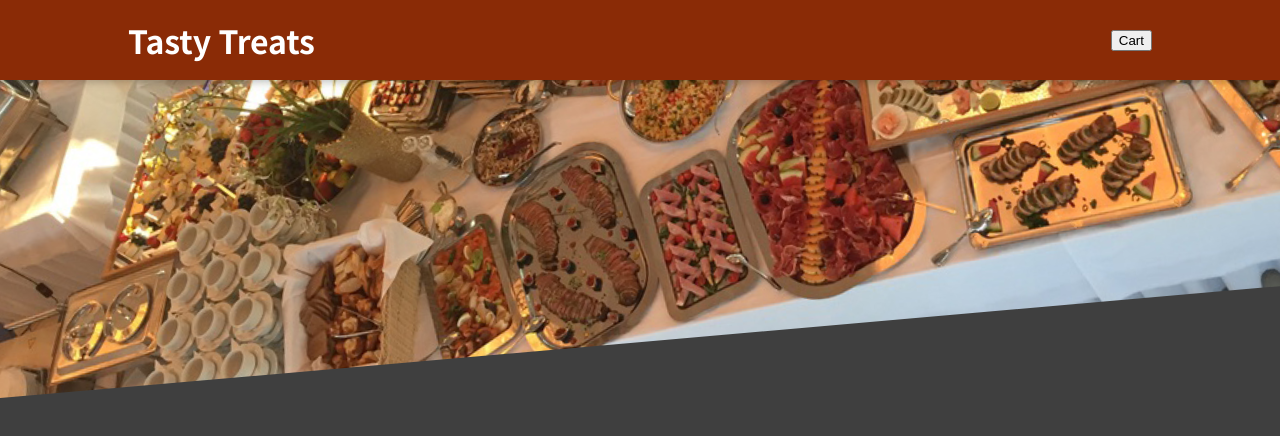
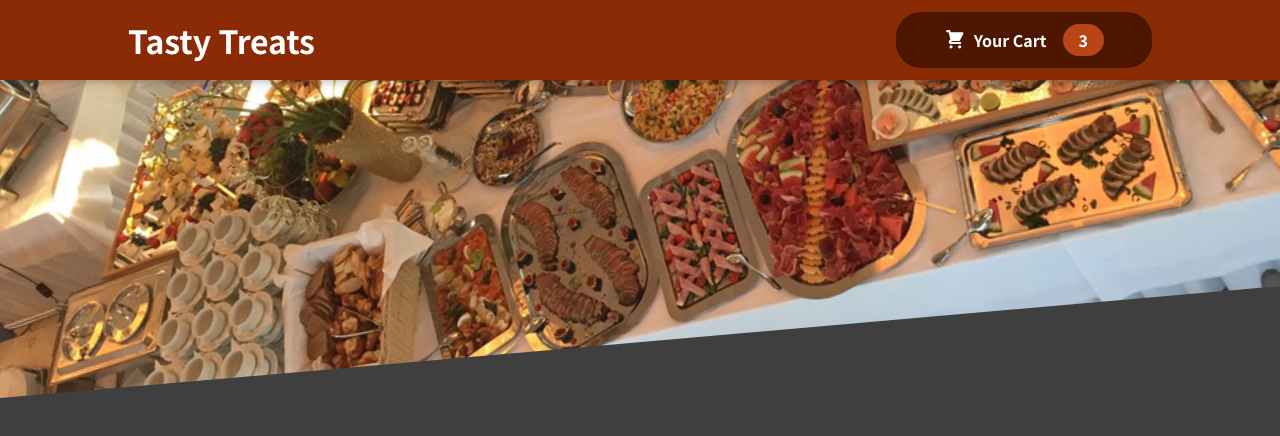
Before and after one commit to dnlstronge/Foodie, a React (Create React App) app: page / in a window 1280 px wide. Shown: the top 436 px of the page. Built offline with nearby package versions, Linux system fonts and the light colour scheme.

Commit message:
[x] - replace button with custom button

```diff
--- a/src/Components/Layout/CartButton.js
+++ b/src/Components/Layout/CartButton.js
@@ -1,12 +1,19 @@
 import React, { Fragment }  from "react"
 import classes from "./CartButton.module.css"
+import CartIcon from "../Cart/CartIcon"
 
 const CartButton = (props) => {
     return (
         <Fragment>
-            <span></span>
-            <span></span>
-            <span></span>
+            <button className={classes.button}>
+                <span className={classes.icon}>
+                    <CartIcon/>
+                </span>
+                <span >Your Cart</span>
+                <span className={classes.badge}>
+                    3
+                </span>
+            </button>
         </Fragment>
     )
 }
--- a/src/Components/Layout/Header.js
+++ b/src/Components/Layout/Header.js
@@ -1,13 +1,14 @@
 import { Fragment } from "react"
 import meals from "../../Assets/meals.jpeg"
 import classes from "./Header.module.css"
+import CartButton from "./CartButton"
 
 const Header = (props) => {
     return (
         <Fragment>
             <header className={classes.header}>
                 <h1>Tasty Treats</h1>
-                <button>Cart</button>
+                <CartButton />
             </header>
             <div className={classes["main-image"]}>
                 <img src={meals} alt="Table full of treats" />
```
